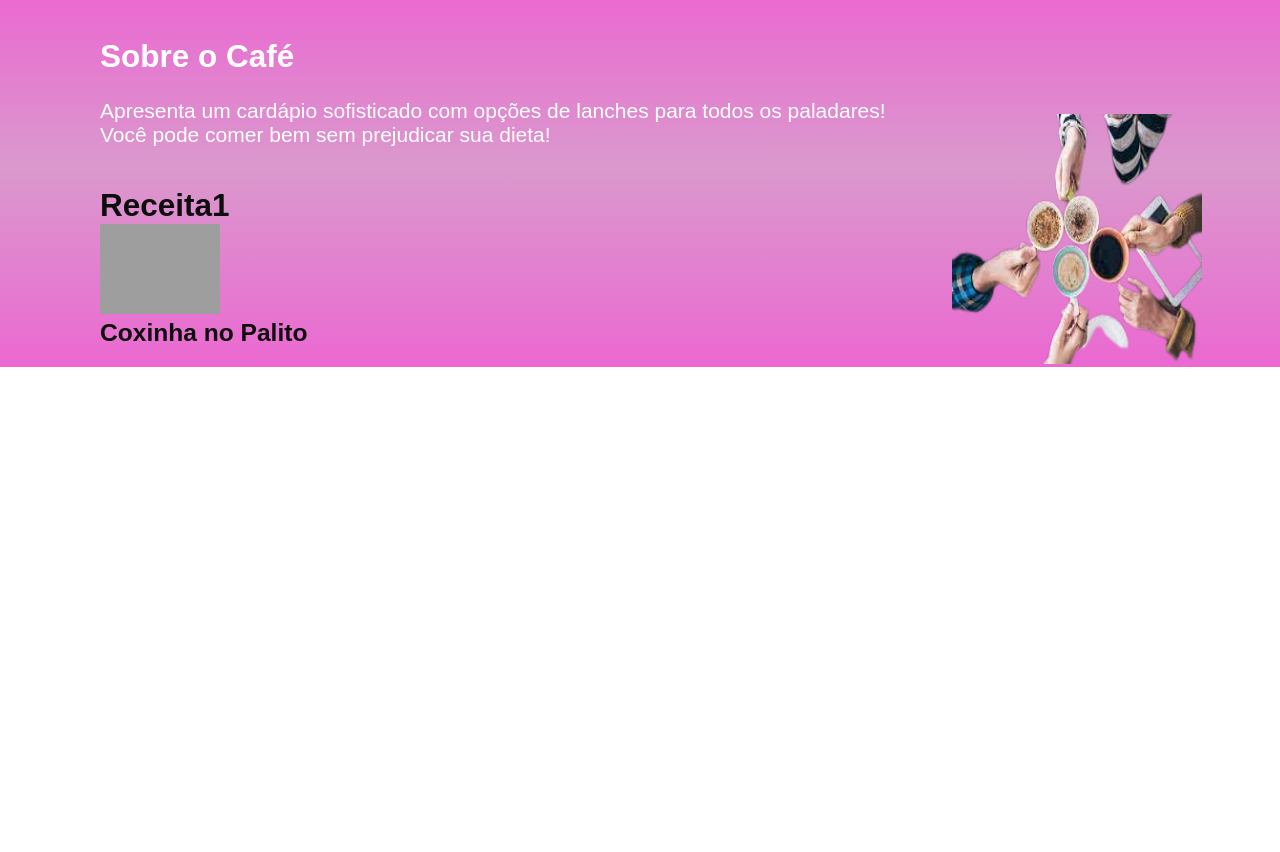
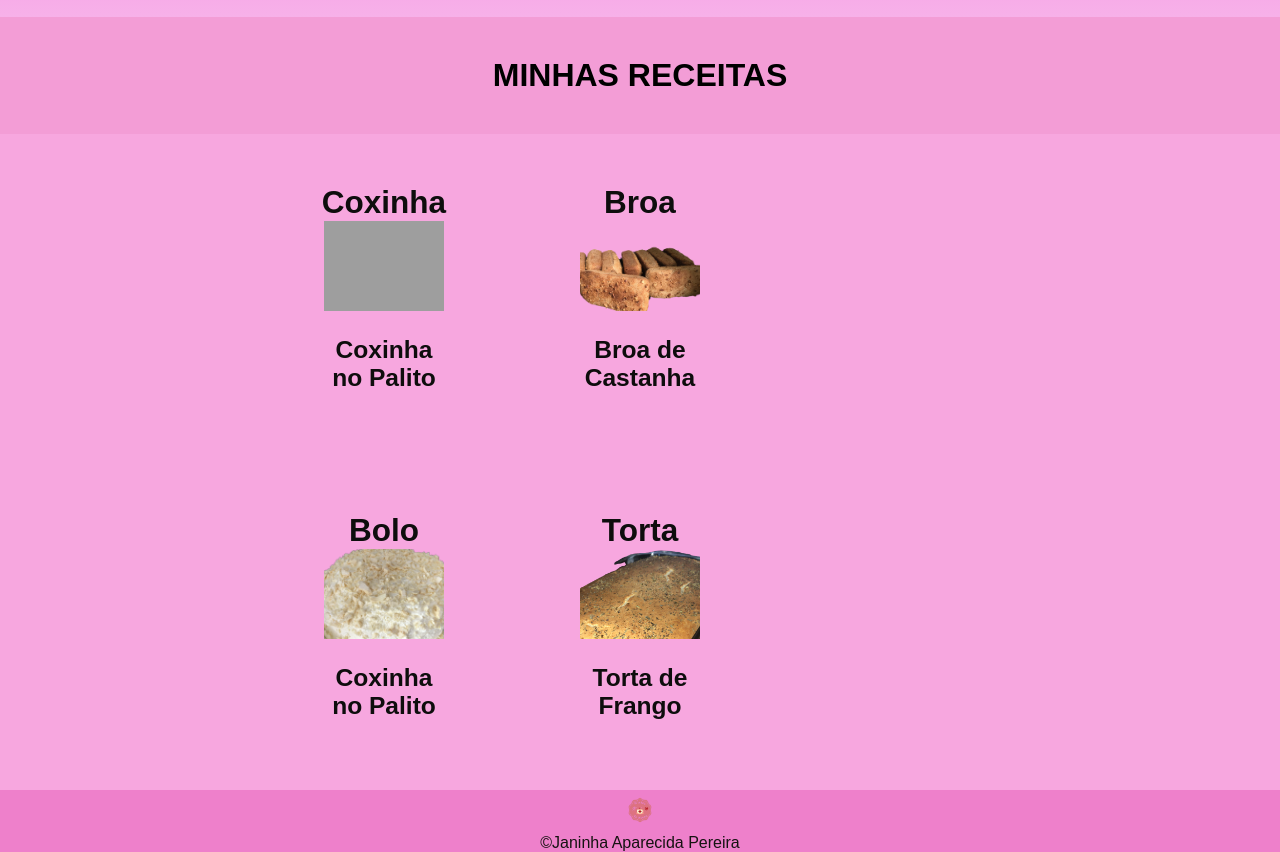
Before and after one commit to Janinha77/Jornada1_TurmaD_noite, a plain HTML site: page index.html in a window 1280 px wide. Shown: the part 406-1258 px from the top of the page. Before the commit the page ends 800 px from the top, so only its background shows below. Drawn offline with Linux system fonts and the light colour scheme; grey boxes are pictures that could not be loaded.

Commit message:
Add files via upload

```diff
--- a/index.html
+++ b/index.html
@@ -9,27 +9,55 @@
     <link rel="stylesheet" href="style.css">
 </head>
 <body>
-    <header class="cabeçalho">
-    <img class="cabeçalho-imagem" src="Logo.png" alt="Logo">
-    <ul class="cabeçalho-lista">
-        <li class="cabeçalho-lista-item">Café</li>
-        <li class="cabeçalho-lista-item">Receitas</li>
+    <header class="cabecalho">
+    <img class="cabecalho-imagem" src="Logo.png" alt="Logo">
+    <ul class="cabecalho-lista">
+        <li class="cabecalho-lista-item">Café</li>
+        <li class="cabecalho-lista-item">Receitas</li>
     </ul>
 </header>
-<section class="café">
-    <h2 class= "café-título">Sobre o Café</h2>
-    <p class="café-texto-um">
+<section class="cafe">
+    <h2 class= "cafe-titulo">Sobre o Café</h2>
+    <p class="cafe-texto-um">
     Apresenta um cardápio sofisticado com opções de lanches para todos os paladares!
 </p>
-    <p class="café-texto-dois">
+    <p class="cafe-texto-dois">
     Você pode comer bem sem prejudicar sua dieta!
 </p>
-<img class="café-imagem"src= "Café.png" alt="Café">
 </section>
+<h1 class="Receita-titulo-secao"> MINHAS RECEITAS</h1>
+<div class="Receita-todos">
+<span></span>
 <div class="Receita-div">
-    <h2 class="Receita-Receita1">Receita1</h2>
-    <img class="Receita-imagem" src="Coxinha no palito.png"alt= "coxinha no palito">
+    <h2 class="Receita-titulo">Coxinha</h2>
+    <img class="Receita-foto" src="Coxinha no palito.png"alt= "coxinha no palito">
     <h3 class="Receita-legenda"> Coxinha no Palito</h3>
 </div>
+<div class="Receita-div">
+    <h2 class="Receita-titulo">Broa</h2>
+    <img class="Receita-foto" src="Broa_de_castanha.png"alt= "Broa_de_castanha">
+    <h3 class="Receita-legenda"> Broa de Castanha</h3>
+</div>
+<span></span>
+<span></span>
+<span></span>
+<div class="Receita-div">
+    <h2 class="Receita-titulo">Bolo</h2>
+    <img class="Receita-foto" src="Bolo_de_Leite_Ninho.png"alt= "Bolo_de_Leite_Ninho">
+    <h3 class="Receita-legenda"> Coxinha no Palito</h3>
+</div>
+<div class="Receita-div">
+    <h2 class="Receita-titulo">Torta</h2>
+    <img class="Receita-foto" src="Torta_de_Frango.png"alt= "Torta_de_Frango">
+    <h3 class="Receita-legenda">Torta de Frango</h3>
+</div>
+<span></span>
+<span></span>
+</div>
+</div>
+<footer class="Rodape">
+    <img class="Rodape-imagem" src="Logo.png" alt="Logo">
+    <p class="copyright">&copy;Janinha Aparecida Pereira</p>
+</footer>
 </body>
 </html>
--- a/style.css
+++ b/style.css
@@ -5,52 +5,69 @@
 body {
     font-family: sans-serif;
 }
-
-.cabeçalho {
-    background-color: #eb68d1;
+.cabecalho{
+    background-color: #f388de;
     color: black;
-    padding: 0px 0px;
+    padding:0px 0px;
     font-size: 20px;
     justify-content: space-around;
     display: flex;
-    }
-.cabeçalho-imagem {
-    width: 400px;
-    height: 400px;
 }
-.cabeçalho-lista-item {
+.cabecalho-imagem {
+    width: 250px;
+    height: 250px;
+}
+.cabecalho-lista-item {
     display: inline-block;
     padding: 24px;
     margin: 24px;
 }
-.café {
-    background-image: linear-gradient(#eb68d1,#da99cd);
-    color: white;
+.cafe {
+    background-image: linear-gradient(#f684df,#f7b1e9);
+    color: rgb(39, 38, 38);
     font-size: 21px;
     padding: 20px 100px;
 }
-.café-título{
+.cafe-titulo{
     padding: 24px 0px;
 }
-.café-imagem {
-    width: 250px;
-    height: 250px;
-    position: absolute;
-    top: 90%;
-    left: 90%;
-    transform: translate(-80%, -80%);
-
-}
-.Receita-imagem {
+.Receita-foto{
     width: 120px;
     color: rgb(20, 20, 20);
     padding: 0px;
 }
 .Receita-div {
-    text-align: left;
-    background-image: linear-gradient(#da99cd,#eb68d1);
+    text-align: center;
+    background-image: #d997c3;
     color: rgb(14, 13, 13);
     font-size: 21px;
     margin-right: auto;
-    padding: 20px 100px
+    padding: 50px 50px
 }
+.Receita-titulo-secao{
+    text-align: center;
+    background:#f39dd6;
+    padding: 40px;
+
+}
+.Receita-todos{
+    display: grid;
+    grid-template-columns: 20% 20%  20%  20% 20%;
+    background: #f7a7df;
+    padding: 0px;
+}
+.Receita-legenda{
+    padding: 20px;
+    text-align: center;
+}
+
+.Rodape-imagem{
+    width: 40px;
+    height: 40px;
+    padding: 0px;
+}
+.Rodape{
+    background-color: rgb(238, 128, 203);
+    color: #161212;
+    text-align: center;
+   }
```
Also changed, not shown: Bolo_de_Leite_Ninho.png (added), Broa_de_castanha.png (added), Torta_de_Frango.png (added).
